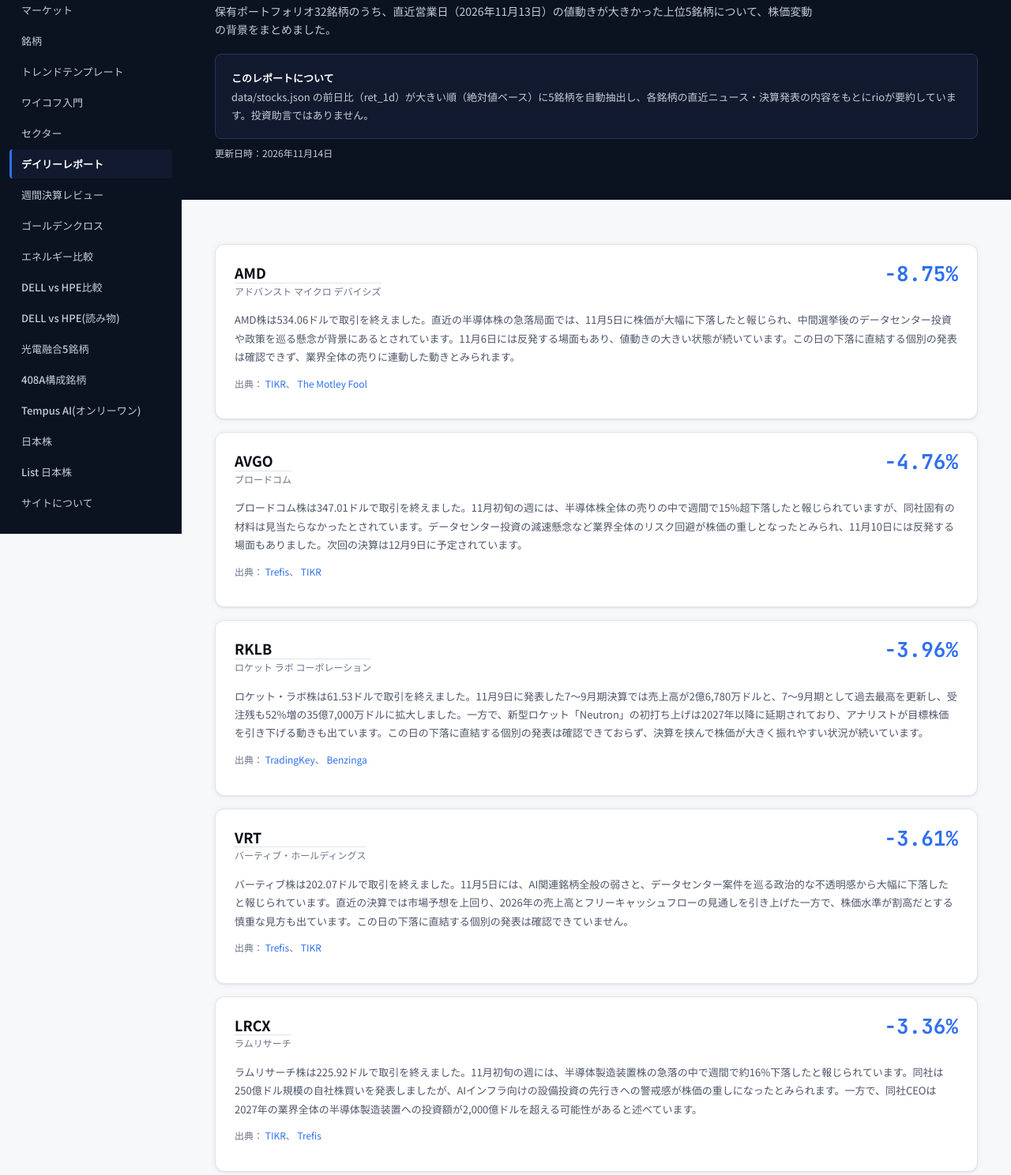
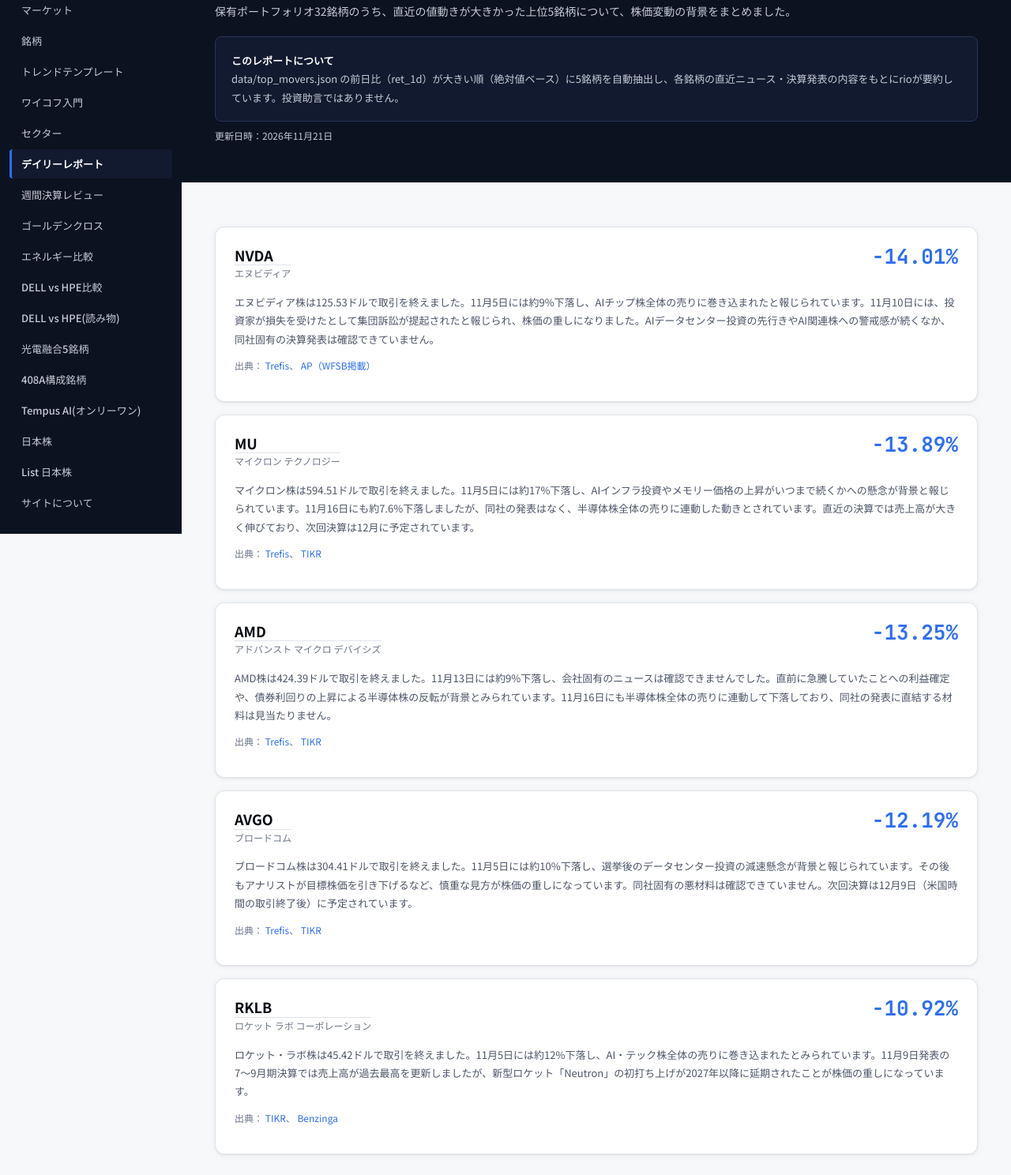
Before and after one commit to rio-tatibana/rio-quant-report, a plain HTML site: page daily-report.html in a window 1280 px wide. Shown: the part 124-1612 px from the top of the page at 79% size. Drawn offline with Linux system fonts and the light colour scheme.

Commit message:
Update
Co-Authored-By: Claude Haiku 5.5 <noreply@anthropic.com>

```diff
--- a/daily-report.html
+++ b/daily-report.html
@@ -31,12 +31,12 @@
       <div class="container">
         <div class="eyebrow">DAILY MOVERS REPORT</div>
         <h1>デイリーレポート：値動き上位5銘柄</h1>
-        <p>保有ポートフォリオ32銘柄のうち、直近営業日（2026年11月13日）の値動きが大きかった上位5銘柄について、株価変動の背景をまとめました。</p>
+        <p>保有ポートフォリオ32銘柄のうち、直近の値動きが大きかった上位5銘柄について、株価変動の背景をまとめました。</p>
         <div class="methodology">
           <b>このレポートについて</b><br>
-          data/stocks.json の前日比（ret_1d）が大きい順（絶対値ベース）に5銘柄を自動抽出し、各銘柄の直近ニュース・決算発表の内容をもとにrioが要約しています。投資助言ではありません。
+          data/top_movers.json の前日比（ret_1d）が大きい順（絶対値ベース）に5銘柄を自動抽出し、各銘柄の直近ニュース・決算発表の内容をもとにrioが要約しています。投資助言ではありません。
         </div>
-        <p class="source-links">更新日時：2026年11月14日</p>
+        <p class="source-links">更新日時：2026年11月21日</p>
       </div>
     </section>
 
@@ -45,76 +45,76 @@
         <div class="mover-grid">
           <div class="mover-card">
             <div class="mover-card-head">
-              <div class="name-cell"><span class="ticker">AMD</span><span class="company">アドバンスト マイクロ デバイシズ</span></div>
-              <span class="mover-ret down">-8.75%</span>
+              <div class="name-cell"><span class="ticker">NVDA</span><span class="company">エヌビディア</span></div>
+              <span class="mover-ret down">-14.01%</span>
             </div>
             <p class="mover-body">
-              AMD株は534.06ドルで取引を終えました。直近の半導体株の急落局面では、11月5日に株価が大幅に下落したと報じられ、中間選挙後のデータセンター投資や政策を巡る懸念が背景にあるとされています。11月6日には反発する場面もあり、値動きの大きい状態が続いています。この日の下落に直結する個別の発表は確認できず、業界全体の売りに連動した動きとみられます。
+              エヌビディア株は125.53ドルで取引を終えました。11月5日には約9%下落し、AIチップ株全体の売りに巻き込まれたと報じられています。11月10日には、投資家が損失を受けたとして集団訴訟が提起されたと報じられ、株価の重しになりました。AIデータセンター投資の先行きやAI関連株への警戒感が続くなか、同社固有の決算発表は確認できていません。
             </p>
             <p class="mover-source">
               出典：
-              <a href="https://www.tikr.com/blog/amd-stock-dropped-11-last-week-is-intels-pc-warning-really-that-bad" target="_blank" rel="noopener">TIKR</a>、
-              <a href="https://www.fool.com/investing/2026/11/05/why-amd-stock-is-down-today/" target="_blank" rel="noopener">The Motley Fool</a>
+              <a href="https://www.trefis.com/stock/nvda/articles/624393/what-just-happened-to-nvidia-stock/2026-11-11" target="_blank" rel="noopener">Trefis</a>、
+              <a href="https://www.wfsb.com/2026/11/17/another-wipeout-hits-wall-street-nvidia-other-jittery-ai-stocks-swing-lower/?outputType=amp" target="_blank" rel="noopener">AP（WFSB掲載）</a>
+            </p>
+          </div>
+
+          <div class="mover-card">
+            <div class="mover-card-head">
+              <div class="name-cell"><span class="ticker">MU</span><span class="company">マイクロン テクノロジー</span></div>
+              <span class="mover-ret down">-13.89%</span>
+            </div>
+            <p class="mover-body">
+              マイクロン株は594.51ドルで取引を終えました。11月5日には約17%下落し、AIインフラ投資やメモリー価格の上昇がいつまで続くかへの懸念が背景と報じられています。11月16日にも約7.6%下落しましたが、同社の発表はなく、半導体株全体の売りに連動した動きとされています。直近の決算では売上高が大きく伸びており、次回決算は12月に予定されています。
+            </p>
+            <p class="mover-source">
+              出典：
+              <a href="https://www.trefis.com/stock/mu/articles/625793/why-did-micron-stock-fall-nearly-8/2026-11-17" target="_blank" rel="noopener">Trefis</a>、
+              <a href="https://www.tikr.com/blog/micron-lost-17-in-a-day-its-35-billion-buyback-can-start-december-9" target="_blank" rel="noopener">TIKR</a>
+            </p>
+          </div>
+
+          <div class="mover-card">
+            <div class="mover-card-head">
+              <div class="name-cell"><span class="ticker">AMD</span><span class="company">アドバンスト マイクロ デバイシズ</span></div>
+              <span class="mover-ret down">-13.25%</span>
+            </div>
+            <p class="mover-body">
+              AMD株は424.39ドルで取引を終えました。11月13日には約9%下落し、会社固有のニュースは確認できませんでした。直前に急騰していたことへの利益確定や、債券利回りの上昇による半導体株の反転が背景とみられています。11月16日にも半導体株全体の売りに連動して下落しており、同社の発表に直結する材料は見当たりません。
+            </p>
+            <p class="mover-source">
+              出典：
+              <a href="https://www.trefis.com/stock/amd/articles/625220/amd-stock-falls-8-8-to-534-06-with-no-amd-news/2026-11-16" target="_blank" rel="noopener">Trefis</a>、
+              <a href="https://www.tikr.com/blog/amd-sinks-9-marvell-down-5-as-chip-rally-reverses-and-treasury-yields-hit-5" target="_blank" rel="noopener">TIKR</a>
             </p>
           </div>
 
           <div class="mover-card">
             <div class="mover-card-head">
               <div class="name-cell"><span class="ticker">AVGO</span><span class="company">ブロードコム</span></div>
-              <span class="mover-ret down">-4.76%</span>
+              <span class="mover-ret down">-12.19%</span>
             </div>
             <p class="mover-body">
-              ブロードコム株は347.01ドルで取引を終えました。11月初旬の週には、半導体株全体の売りの中で週間で15%超下落したと報じられていますが、同社固有の材料は見当たらなかったとされています。データセンター投資の減速懸念など業界全体のリスク回避が株価の重しとなったとみられ、11月10日には反発する場面もありました。次回の決算は12月9日に予定されています。
+              ブロードコム株は304.41ドルで取引を終えました。11月5日には約10%下落し、選挙後のデータセンター投資の減速懸念が背景と報じられています。その後もアナリストが目標株価を引き下げるなど、慎重な見方が株価の重しになっています。同社固有の悪材料は確認できていません。次回決算は12月9日（米国時間の取引終了後）に予定されています。
             </p>
             <p class="mover-source">
               出典：
               <a href="https://www.trefis.com/stock/avgo/articles/623354/what-just-happened-to-broadcom-stock/2026-11-06" target="_blank" rel="noopener">Trefis</a>、
-              <a href="https://www.tikr.com/blog/broadcom-just-dropped-15-in-a-week-is-it-time-to-sell-or-load-up" target="_blank" rel="noopener">TIKR</a>
+              <a href="https://www.tikr.com/blog/broadcom-and-qualcomm-each-lost-at-least-9-thursday-only-one-is-guiding-for-93-growth" target="_blank" rel="noopener">TIKR</a>
             </p>
           </div>
 
           <div class="mover-card">
             <div class="mover-card-head">
               <div class="name-cell"><span class="ticker">RKLB</span><span class="company">ロケット ラボ コーポレーション</span></div>
-              <span class="mover-ret down">-3.96%</span>
+              <span class="mover-ret down">-10.92%</span>
             </div>
             <p class="mover-body">
-              ロケット・ラボ株は61.53ドルで取引を終えました。11月9日に発表した7〜9月期決算では売上高が2億6,780万ドルと、7〜9月期として過去最高を更新し、受注残も52%増の35億7,000万ドルに拡大しました。一方で、新型ロケット「Neutron」の初打ち上げは2027年以降に延期されており、アナリストが目標株価を引き下げる動きも出ています。この日の下落に直結する個別の発表は確認できておらず、決算を挟んで株価が大きく振れやすい状況が続いています。
+              ロケット・ラボ株は45.42ドルで取引を終えました。11月5日には約12%下落し、AI・テック株全体の売りに巻き込まれたとみられています。11月9日発表の7〜9月期決算では売上高が過去最高を更新しましたが、新型ロケット「Neutron」の初打ち上げが2027年以降に延期されたことが株価の重しになっています。
             </p>
             <p class="mover-source">
               出典：
-              <a href="https://www.tradingkey.com/analysis/stocks/us-stocks/262300436-rocket-lab-stock-reclaims-55-record-q3-backlog-68-trendline-november-11-2026-tradingkey" target="_blank" rel="noopener">TradingKey</a>、
+              <a href="https://www.tikr.com/blog/rocket-lab-sinks-12-as-ai-stock-sell-off-hits-space-absolute-slaughter" target="_blank" rel="noopener">TIKR</a>、
               <a href="https://www.benzinga.com/trading-ideas/long-ideas/26/11/63209637/rocket-lab-stock-wall-street-cuts" target="_blank" rel="noopener">Benzinga</a>
-            </p>
-          </div>
-
-          <div class="mover-card">
-            <div class="mover-card-head">
-              <div class="name-cell"><span class="ticker">VRT</span><span class="company">バーティブ・ホールディングス</span></div>
-              <span class="mover-ret down">-3.61%</span>
-            </div>
-            <p class="mover-body">
-              バーティブ株は202.07ドルで取引を終えました。11月5日には、AI関連銘柄全般の弱さと、データセンター案件を巡る政治的な不透明感から大幅に下落したと報じられています。直近の決算では市場予想を上回り、2026年の売上高とフリーキャッシュフローの見通しを引き上げた一方で、株価水準が割高だとする慎重な見方も出ています。この日の下落に直結する個別の発表は確認できていません。
-            </p>
-            <p class="mover-source">
-              出典：
-              <a href="https://www.trefis.com/stock/vrt/articles/623340/what-is-behind-the-drop-in-vertiv-stock/2026-11-06" target="_blank" rel="noopener">Trefis</a>、
-              <a href="https://www.tikr.com/blog/vertiv-beat-by-550-million-last-week-it-has-lost-23-since-tuesdays-vote" target="_blank" rel="noopener">TIKR</a>
-            </p>
-          </div>
-
-          <div class="mover-card">
-            <div class="mover-card-head">
-              <div class="name-cell"><span class="ticker">LRCX</span><span class="company">ラムリサーチ</span></div>
-              <span class="mover-ret down">-3.36%</span>
-            </div>
-            <p class="mover-body">
-              ラムリサーチ株は225.92ドルで取引を終えました。11月初旬の週には、半導体製造装置株の急落の中で週間で約16%下落したと報じられています。同社は250億ドル規模の自社株買いを発表しましたが、AIインフラ向けの設備投資の先行きへの警戒感が株価の重しになったとみられます。一方で、同社CEOは2027年の業界全体の半導体製造装置への投資額が2,000億ドルを超える可能性があると述べています。
-            </p>
-            <p class="mover-source">
-              出典：
-              <a href="https://www.tikr.com/blog/lam-research-sinks-16-applied-materials-15-in-a-week-lam-responds-with-25-billion-buyback" target="_blank" rel="noopener">TIKR</a>、
-              <a href="https://www.trefis.com/stock/lrcx/articles/622263/is-lam-research-stocks-fall-a-bargain-or-a-warning/2026-11-03" target="_blank" rel="noopener">Trefis</a>
             </p>
           </div>
 
```
